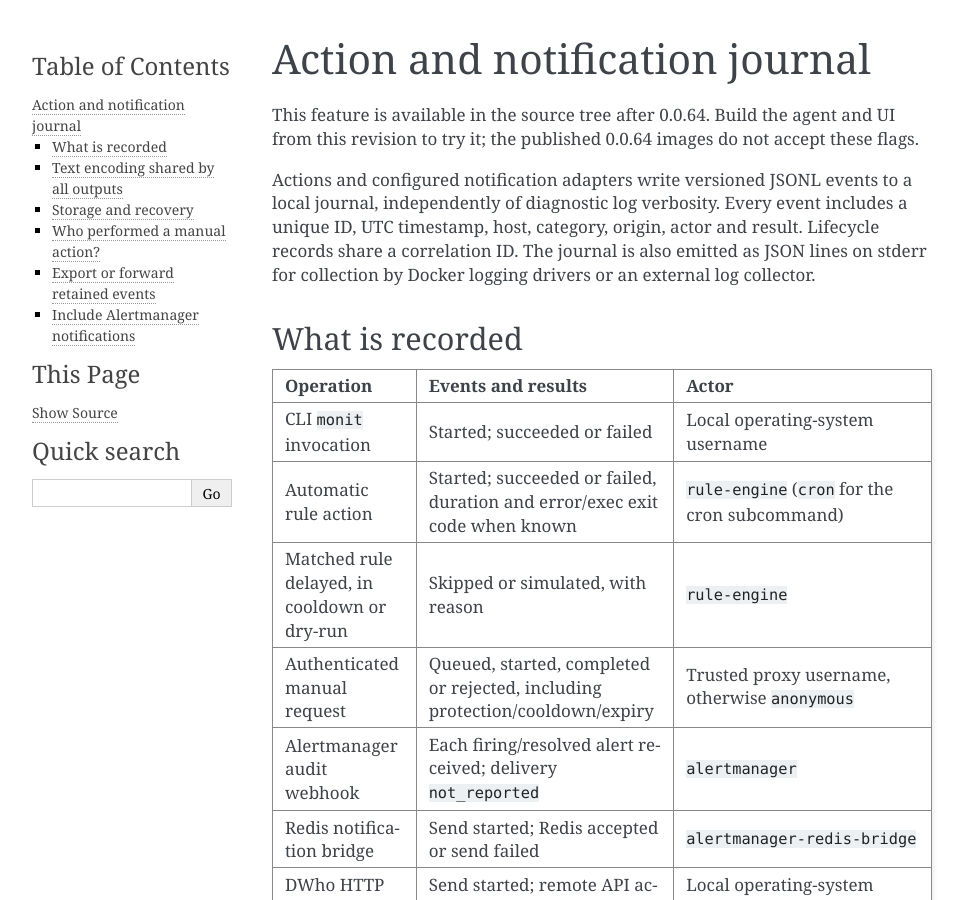
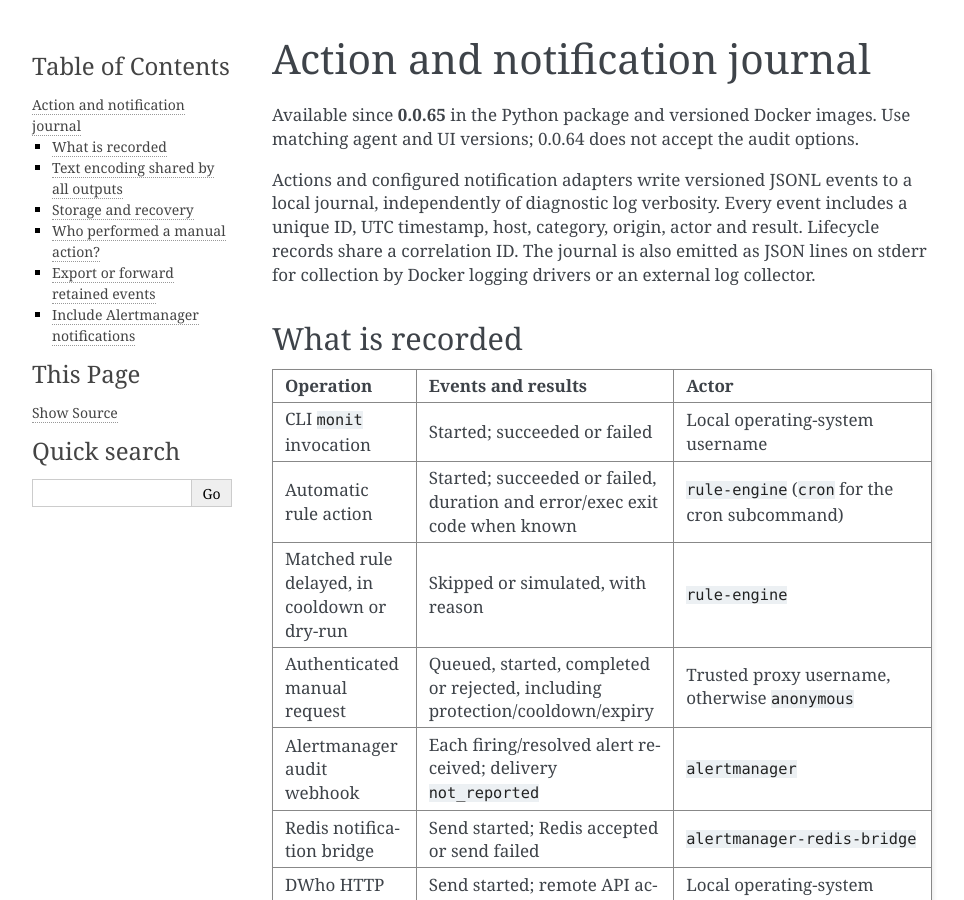
Before and after one commit to decryptus/monit-docker, a Sphinx documentation site: the page built from docs/audit.md, in a window 1280 px wide and 900 px high. Shown: the whole window, without its empty margins (148-1112 px from the left). Built offline with Sphinx 7.4.7, drawn with Linux system fonts in a browser that asks for light colours; some of the changed text lies outside the part shown.

Commit message:
Release 0.0.65 with persistent audit events and safe exports

```diff
--- a/docs/audit.md
+++ b/docs/audit.md
@@ -1,7 +1,7 @@
 # Action and notification journal
 
-This feature is available in the source tree after 0.0.64. Build the agent and UI
-from this revision to try it; the published 0.0.64 images do not accept these flags.
+Available since **0.0.65** in the Python package and versioned Docker images.
+Use matching agent and UI versions; 0.0.64 does not accept the audit options.
 
 Actions and configured notification adapters write versioned JSONL events to a
 local journal, independently of diagnostic log verbosity. Every event includes a
@@ -105,7 +105,7 @@ bounded operational journal, not a tamper-proof compliance archive.
 Default actor: `anonymous`. An action token authenticates the proxy connection;
 it does not identify a person. This is also the honest identity on the public demo.
 
-For an authenticated UI, rebuild both images from this revision, ensure the
+For an authenticated UI, use agent and UI images 0.0.65 or later, ensure the
 agent can only be reached by the trusted proxy, and add `--trust-proxy-user` to
 `serve --allow-actions ...`. The shipped Nginx proxy overwrites `X-Monit-Actor`
 with its authenticated `$remote_user`. Missing/invalid identity is rejected when
--- a/monit_docker/__init__.py
+++ b/monit_docker/__init__.py
@@ -2,6 +2,6 @@
 
 from __future__ import absolute_import
 
-__version__ = '0.0.64'
+__version__ = '0.0.65'
 
 __all__ = ('__version__',)
--- a/setup.yml
+++ b/setup.yml
@@ -4,8 +4,8 @@ description: monit-docker
 author: Adrien Delle Cave
 author_email: pypi@doowan.net
 copyright: '2019-2023 Adrien Delle Cave'
-release: '0.0.64'
-version: '0.0.64'
+release: '0.0.65'
+version: '0.0.65'
 license: License GPL-3
 url: https://github.com/decryptus/monit-docker
 python_requires:
```
Also changed, not shown: README.md (+2 -2 lines), docs/ui.md (+1 -1 lines), 6 other files.
